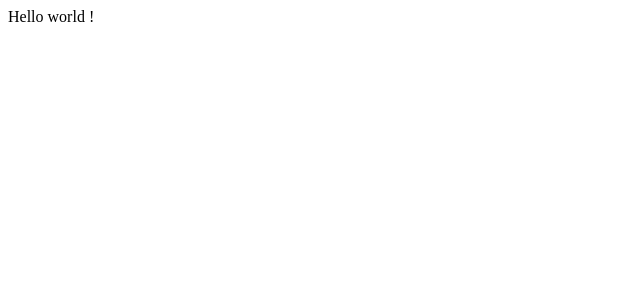
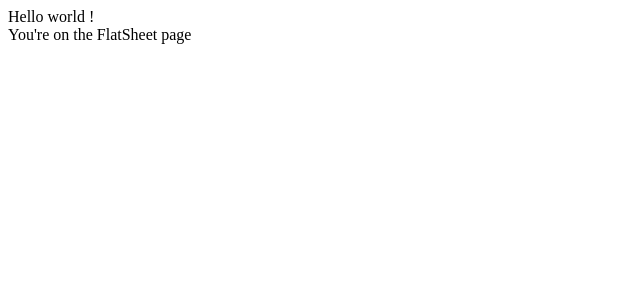
Before and after one commit to SebDelile/SebastienDelile_11_08072021, a React (Create React App) app: page /FlatSheet in a window 1280 px wide. Shown: the top 300 px of the page, without its empty margins (0-640 px from the left). Built offline with nearby package versions, Linux system fonts and the light colour scheme.

Commit message:
feat: add routing
create the 4 pages and add exported classes
turn App into a class component
initiate routing system in App.jsx

```diff
--- a/src/App.jsx
+++ b/src/App.jsx
@@ -1,7 +1,35 @@
+import { Component } from 'react';
+import { BrowserRouter, Route, Switch } from 'react-router-dom';
 import './styles/App.scss';
+import Home from './pages/Home';
+import About from './pages/About';
+import FlatSheet from './pages/FlatSheet';
+import Error404 from './pages/Error404';
 
-function App() {
-  return <div className="App">Hello world !</div>;
+class App extends Component {
+  render() {
+    return (
+      <div className="App">
+        Hello world !
+        <BrowserRouter>
+          <Switch>
+            <Route exact path="/">
+              <Home />
+            </Route>
+            <Route path="/about">
+              <About />
+            </Route>
+            <Route path="/FlatSheet">
+              <FlatSheet />
+            </Route>
+            <Route>
+              <Error404 />
+            </Route>
+          </Switch>
+        </BrowserRouter>
+      </div>
+    );
+  }
 }
 
 export default App;
--- /dev/null
+++ b/src/pages/About.jsx
@@ -0,0 +1,9 @@
+import { Component } from 'react';
+
+class About extends Component {
+  render() {
+    return <div>You're on the About page</div>;
+  }
+}
+
+export default About;
--- /dev/null
+++ b/src/pages/Error404.jsx
@@ -0,0 +1,9 @@
+import { Component } from 'react';
+
+class Error404 extends Component {
+  render() {
+    return <div>You're on the Error404 page</div>;
+  }
+}
+
+export default Error404;
--- /dev/null
+++ b/src/pages/FlatSheet.jsx
@@ -0,0 +1,9 @@
+import { Component } from 'react';
+
+class FlatSheet extends Component {
+  render() {
+    return <div>You're on the FlatSheet page</div>;
+  }
+}
+
+export default FlatSheet;
--- /dev/null
+++ b/src/pages/Home.jsx
@@ -0,0 +1,9 @@
+import { Component } from 'react';
+
+class Home extends Component {
+  render() {
+    return <div>You're on the home page</div>;
+  }
+}
+
+export default Home;
```
